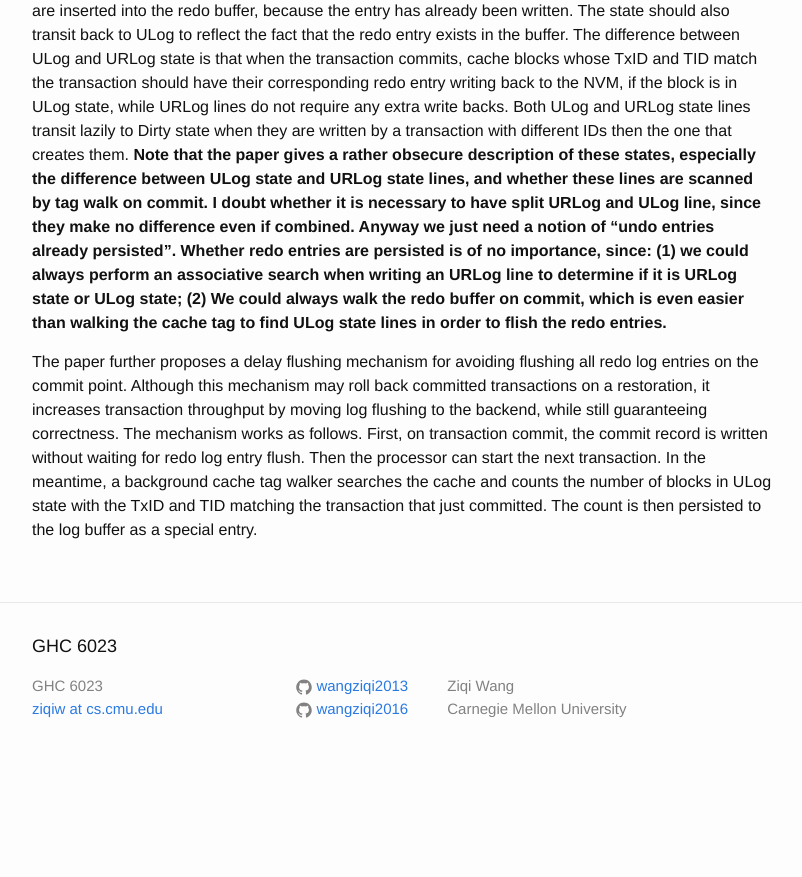
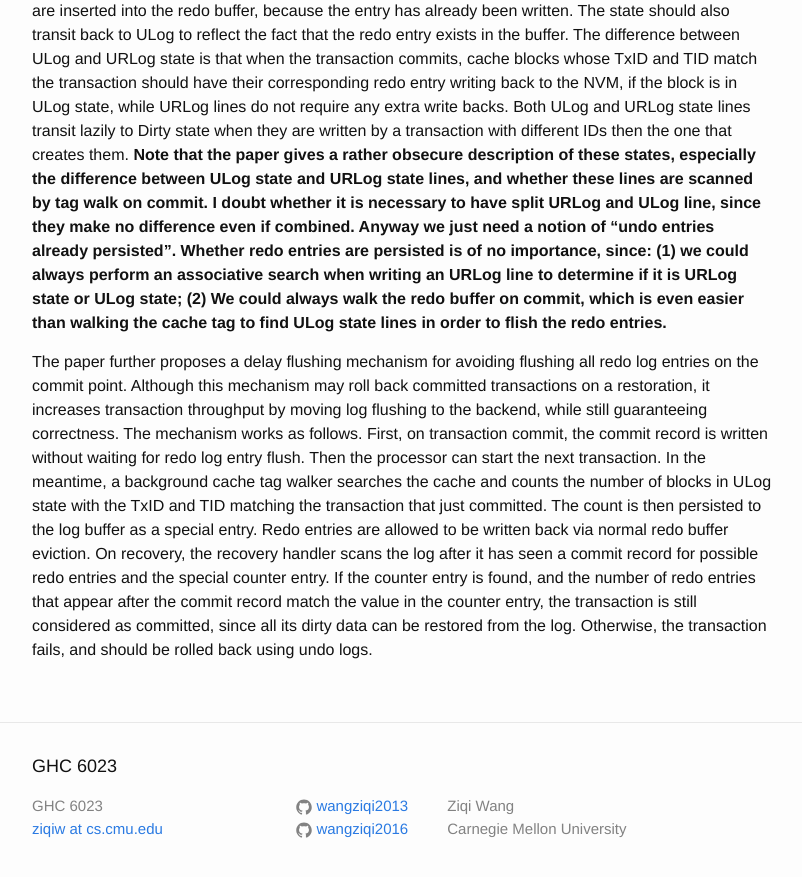
Before and after one commit to wangziqi2013/wangziqi2013.github.io, a Jekyll site: the page built from _posts/2020-06-10-morlog.markdown, in a window 1280 px wide and 900 px high, scrolled down 2203 px. Shown: the top 877 px of the window, without its empty margins (238-1040 px from the left). Built offline with Jekyll 4.4.1, drawn with Linux system fonts in a browser that asks for light colours; before the commit the page ends 2983 px from its top, so only the background shows below that.

Commit message:
Adding recovery

```diff
--- a/_posts/2020-06-10-morlog.markdown
+++ b/_posts/2020-06-10-morlog.markdown
@@ -98,4 +98,8 @@ moving log flushing to the backend, while still guaranteeing correctness. The me
 transaction commit, the commit record is written without waiting for redo log entry flush. Then the processor can start
 the next transaction. In the meantime, a background cache tag walker searches the cache and counts the number of blocks
 in ULog state with the TxID and TID matching the transaction that just committed. The count is then persisted to the log
-buffer as a special entry.
+buffer as a special entry. Redo entries are allowed to be written back via normal redo buffer eviction. On recovery, the
+recovery handler scans the log after it has seen a commit record for possible redo entries and the special counter entry.
+If the counter entry is found, and the number of redo entries that appear after the commit record match the value in
+the counter entry, the transaction is still considered as committed, since all its dirty data can be restored from
+the log. Otherwise, the transaction fails, and should be rolled back using undo logs.
```
